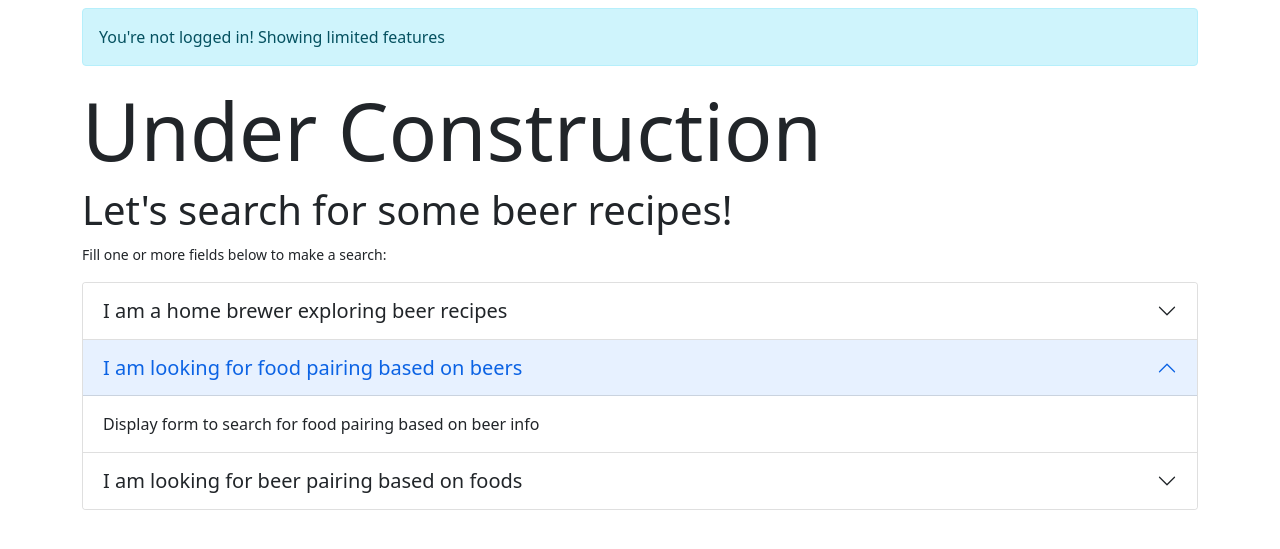
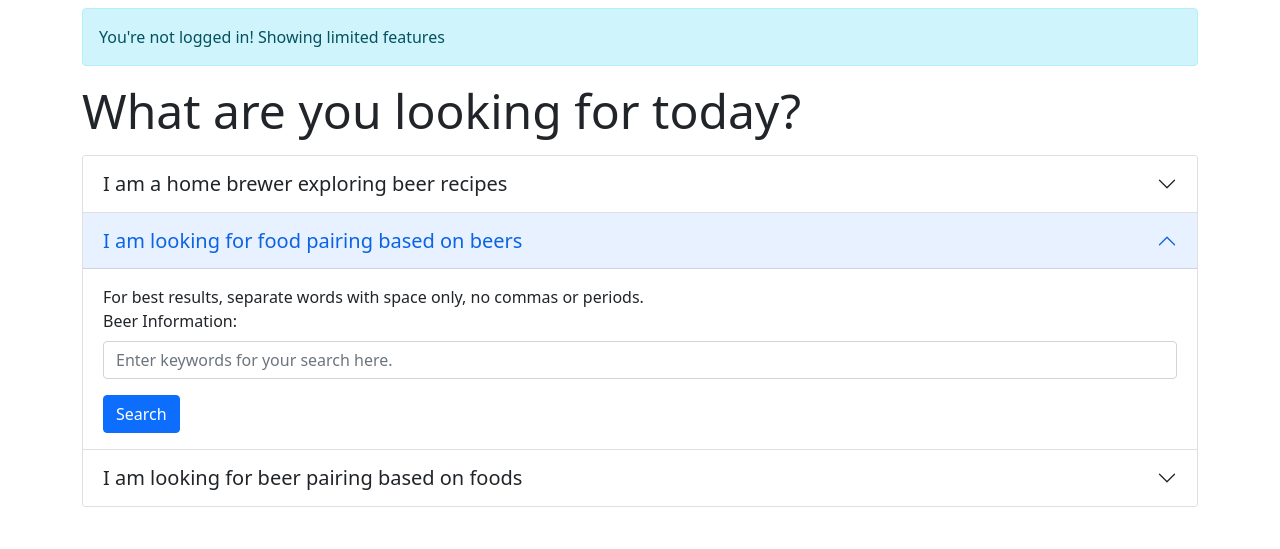
Before and after one commit to fsperoni/Beers4U, a Flask app: page /dashboard in a window 1280 px wide, after a click on "I am looking for food pairing based on beers". Shown: the part 81-630 px from the top of the page. Run offline with Flask 2, Linux system fonts and the light colour scheme; some libraries are stand-ins or nearby versions.

Commit message:
created food and beer routes and respective html

```diff
--- a/app.py
+++ b/app.py
@@ -1,9 +1,10 @@
 """Flask app for Feedback"""
-from flask import Flask, render_template, redirect, session, flash, jsonify
+from flask import Flask, render_template, redirect, session, flash, request
 from models import db, connect_db, User, Feedback, Favorite
 from flask_debugtoolbar import DebugToolbarExtension
 from forms import UserCreateForm, UserLoginForm, UserEditForm, FeedbackForm
 from sqlalchemy.exc import IntegrityError
+from helpers import add_image
 import requests
 
 app = Flask(__name__)
@@ -172,20 +173,36 @@ def show_random_beer():
     """Get random beer recipe from API"""
 
     response = requests.get(f"{BASE_URL}/beers/random")
-    recipes = response.json()
-    # add generic image if needed
-    for recipe in recipes:
-        if not recipe['image_url']:
-            recipe.update({'image_url': "/static/generic_beer.png"})
+    recipes = add_image(response.json())
 
     return render_template('recipes.html', recipes=recipes)
 
-# @app.route('/search/recipes')
+@app.route('/search/beers', methods=["POST"])
+def show_foods():
+    """Search and show beer pairings based on search criteria"""
+
+    criteria = request.form["foodInput"].strip().replace(' ', '_')
+    response = requests.get(f"{BASE_URL}/beers?food={criteria}")
+    beers = add_image(response.json())
+    if len(beers) == 0:
+        flash("No beers found for your search criteria. Please try again.", "warning")
+        return render_template('dashboard.html')
+    else:
+        return render_template('pairing.html', beers=beers)
+
+@app.route('/search/foods', methods=["POST"])
+def show_beers():
+    """Search and show food pairings based on search criteria"""
+
+    criteria = request.form["beerInput"].strip().replace(' ', '_')
+    response = requests.get(f"{BASE_URL}/beers?beer_name={criteria}")
+    beers = add_image(response.json())
+    if len(beers) == 0:
+        flash("No beers found for your search criteria. Please try again.", "warning")
+        return render_template('dashboard.html')
+    else:
+        return render_template('pairing.html', beers=beers)
+
+# @app.route('/search/recipes', methods=["POST"])
 # def show_recipes():
 #     """Search and show recipes based on search criteria"""
-# @app.route('/search/foods')
-# def show_foods():
-#     """Search and show food pairings based on search criteria"""
-# @app.route('/search/beers')
-# def show_beers():
-#     """Search and show beer pairings based on search criteria"""
--- a/templates/dashboard.html
+++ b/templates/dashboard.html
@@ -1,18 +1,9 @@
 {% extends 'base.html' %}
 {% block content %}
 
-<h1 class="display-1">Under Construction</h1>
+<h1 class="display-5">What are you looking for today?</h1>
 
-{% if user %}
-<p>{{ user.username }}</p>
-<p>{{ user.email }}</p>
-<p>{{user.full_name }}</p>
-{% endif %}
-
-<h1>Let's search for some beer recipes!</h1>
-<p><small>Fill one or more fields below to make a search:</small></p>
-
-<div class="accordion" id="searchAccordion">
+<div class="accordion mt-3" id="searchAccordion">
 
   <div class="accordion-item">
     <h2 class="accordion-header" id="brewerHeader">
@@ -43,8 +34,16 @@
     <div id="foodDiv" class="accordion-collapse collapse"
       aria-labelledby="foodHeader" data-bs-parent="#searchAccordion">
       <div class="accordion-body">
-        <span>Display form to search for food pairing based on beer info</span>
-        <form action="/search/foods">
+        <span>For best results, separate words with space only, no commas or periods.</span>
+        <form action="/search/foods" method="POST">
+          <div class="mb-3">
+            <label for="beerInput" class="form-label">Beer Information:</label>
+            <input type="text" class="form-control" id="beerInput"
+              name="beerInput" placeholder="Enter keywords for your search here.">
+          </div>
+          <div>
+            <button type="submit" class="btn btn-primary">Search</button>
+          </div>
         </form>
       </div>
     </div>
@@ -60,8 +59,16 @@
     <div id="beerDiv" class="accordion-collapse collapse"
       aria-labelledby="beerHeader" data-bs-parent="#searchAccordion">
       <div class="accordion-body">
-        <span>Display form to search for beer pairing based on food info</span>
-        <form action="/search/beers">
+        <span>For best results, separate words with space only, no commas or periods.</span>
+        <form action="/search/beers" method="POST">
+          <div class="mb-3">
+            <label for="foodInput" class="form-label">Food Information:</label>
+            <input type="text" class="form-control" id="foodInput"
+              name="foodInput" placeholder="Enter keywords for your search here.">
+          </div>
+          <div>
+            <button type="submit" class="btn btn-primary">Search</button>
+          </div>
         </form>
       </div>
     </div>
```
Also changed, not shown: helpers.py (added, +12 -0 lines), templates/pairing.html (added, +36 -0 lines).
